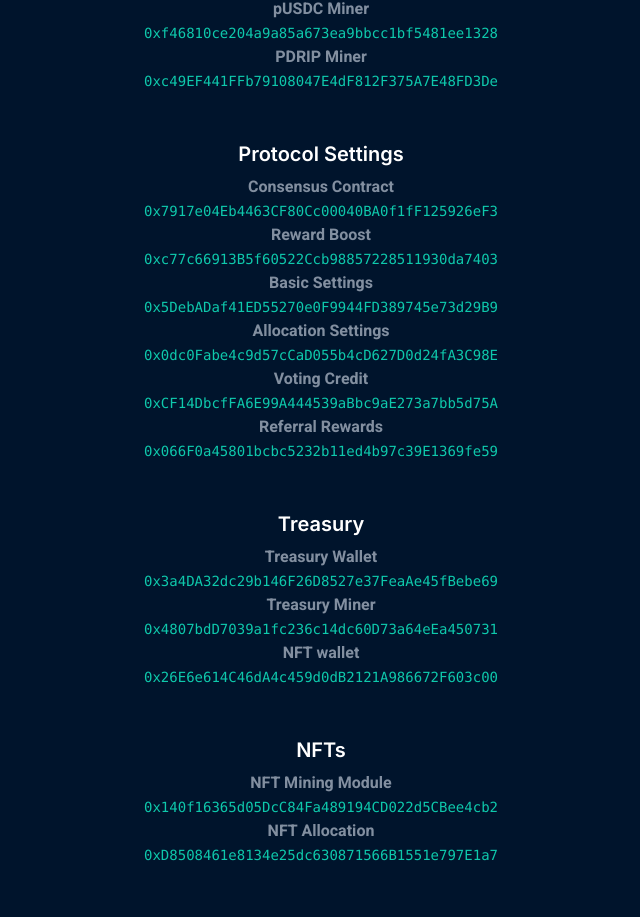
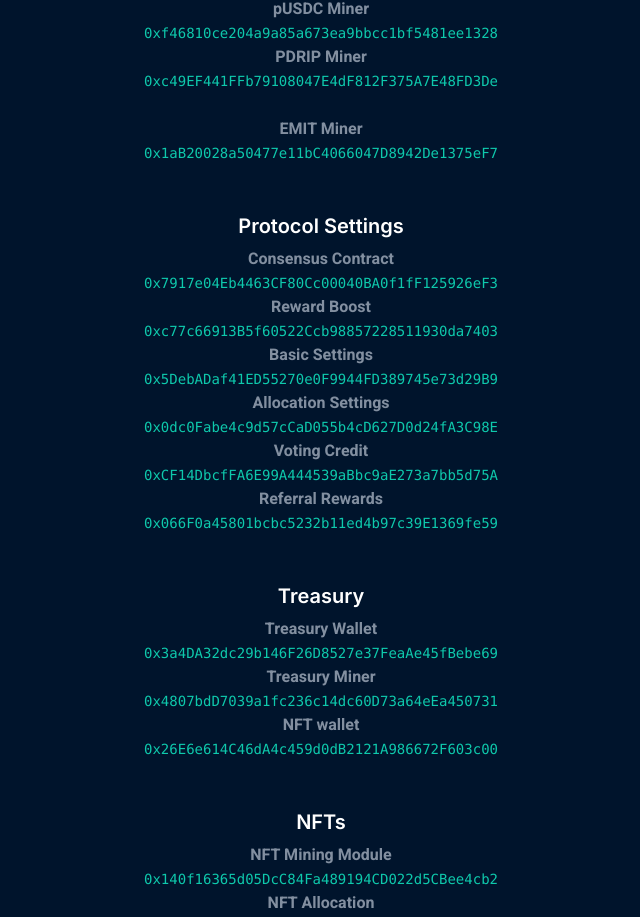
Before and after one commit to OINK-pls/PiggyBank-front, a plain HTML site: page smart-contracts.html in a window 1280 px wide. Shown: the part 3744-4661 px from the top of the page, without its empty margins (319-959 px from the left). Drawn offline with nearby package versions, Linux system fonts and the light colour scheme; some packages are replaced by stand-ins of ours; a script that the page names is missing.

Commit message:
Update smart-contracts.html

```diff
--- a/smart-contracts.html
+++ b/smart-contracts.html
@@ -1053,6 +1053,11 @@ of security assurance	have been audited by 2 professional security auditing firm
 <a href="https://scan.pulsechain.com/address/0xc49EF441FFb79108047E4dF812F375A7E48FD3De" target="_blank"><code>0xc49EF441FFb79108047E4dF812F375A7E48FD3De</code></a><br>
 					<br>
 
+												<strong>EMIT Miner</strong><br>
+<a href="https://scan.pulsechain.com/address/0x1aB20028a50477e11bC4066047D8942De1375eF7" target="_blank"><code>0x1aB20028a50477e11bC4066047D8942De1375eF7</code></a><br>
+					<br>
+
+
 
 
 
```
